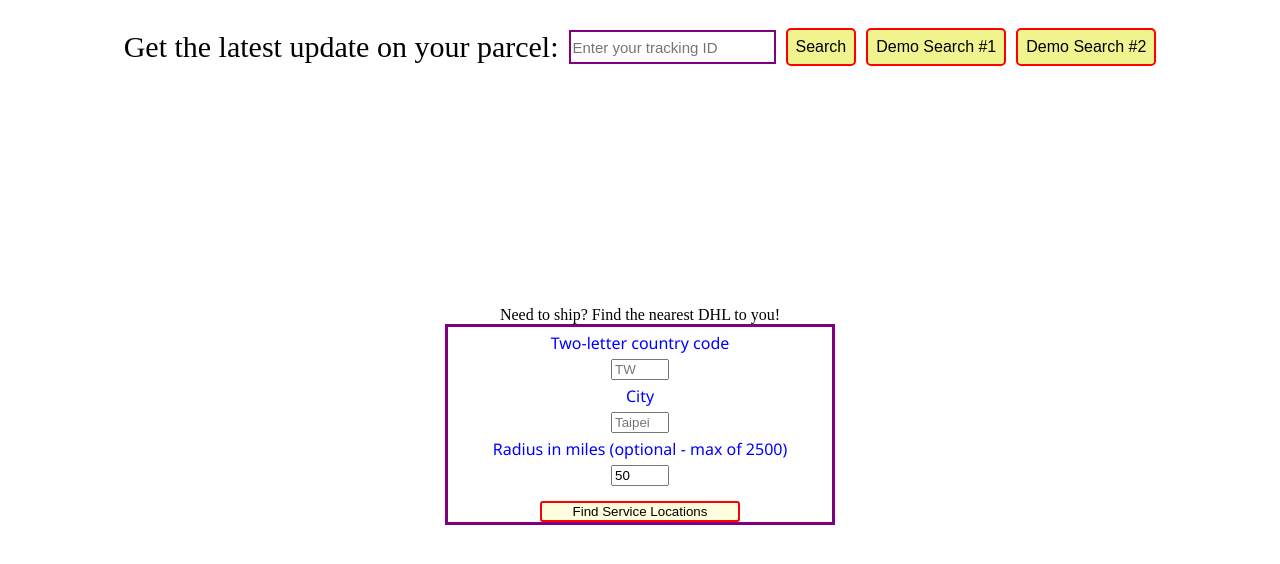
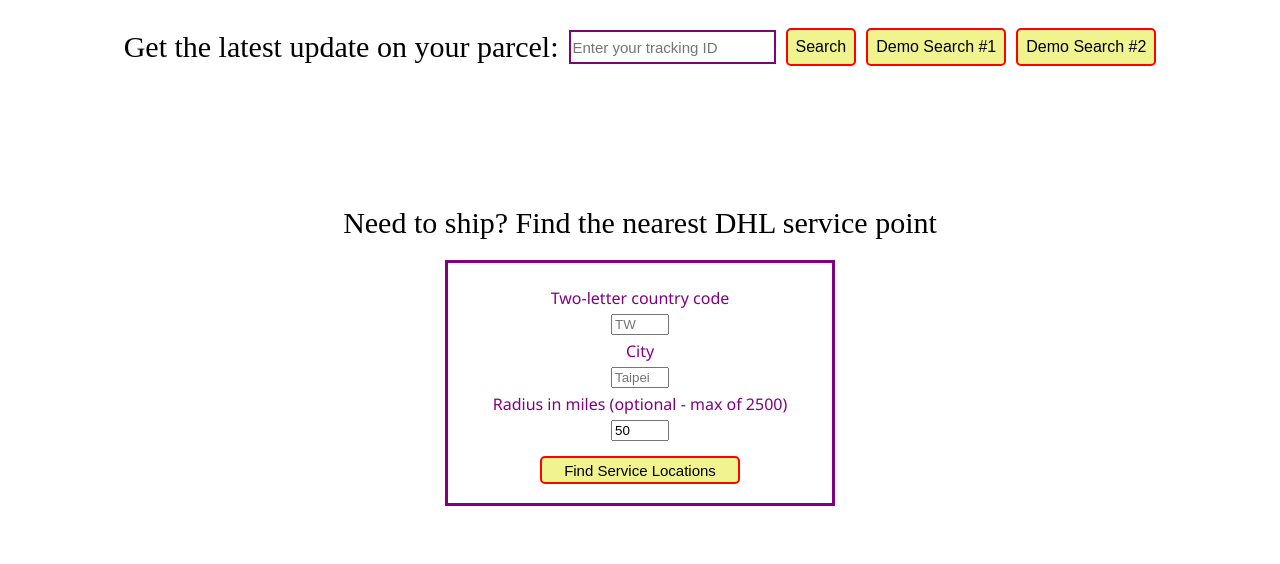
Before and after one commit to Asyan77/DHL-Integration-DigitalGenius-, a React (Vite) app: page / in a window 1280 px wide. Shown: the top 564 px of the page. Built offline with nearby package versions, Linux system fonts and the light colour scheme.

Commit message:
serviceLocation css

```diff
--- a/src/components/ServiceLocations.css
+++ b/src/components/ServiceLocations.css
@@ -3,7 +3,7 @@
     justify-content: center;
     flex-direction: column;
     align-items: center;
-    margin-top: 30vh;
+    margin-top: 15vh;
 }
 
 .search-form {
@@ -13,23 +13,32 @@
     align-items: center;
     border: purple solid 3px;
     width: 30vw;
+    margin-top: 20px;
+    height: 30vh;
+    /* margin-bottom: 10vh; */
 }
 
 .search-form > label {
     margin-bottom: 5px;
     margin-top: 5px;
-    color: blue;
+    color: purple;
     font-family: 'Segoe UI', Tahoma, Geneva, Verdana, sans-serif;
 }
 
 .search-form > input {
     width: 50px;
+    display: flex;
+    justify-content: center;
+    align-items: center;
+
 }
 
 .search-form > button {
     margin-top: 15px;
     width: 200px;
     border: red solid 2px;
-    border-radius: 3px;
-    background-color: lightyellow;
+    border-radius: 5px;
+    background-color: rgb(241, 243, 143);
+    font-size: 15px;
+    height: 28px;
 }
--- a/src/components/ServiceLocations.jsx
+++ b/src/components/ServiceLocations.jsx
@@ -43,7 +43,7 @@
 
  return (
     <div className='main-page'>
-        <div>Need to ship? Find the nearest DHL to you!</div>
+        <div className='header'>Need to ship? Find the nearest DHL service point</div>
         <form className='search-form' action="">
           <label htmlFor="country">Two-letter country code</label>
           <input type="text" name='country' value={countryCode} placeholder='TW' onChange={handleCountryChange} required/>
```
